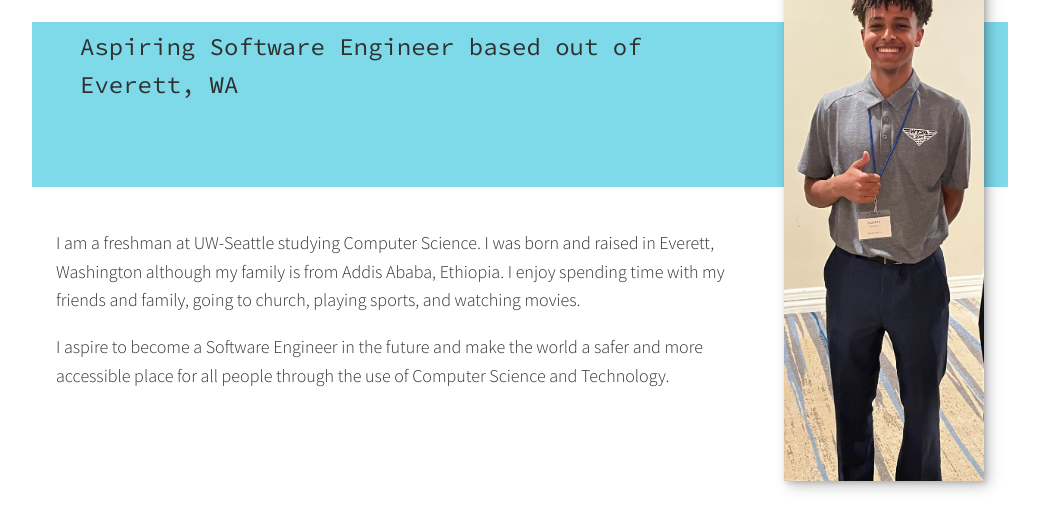
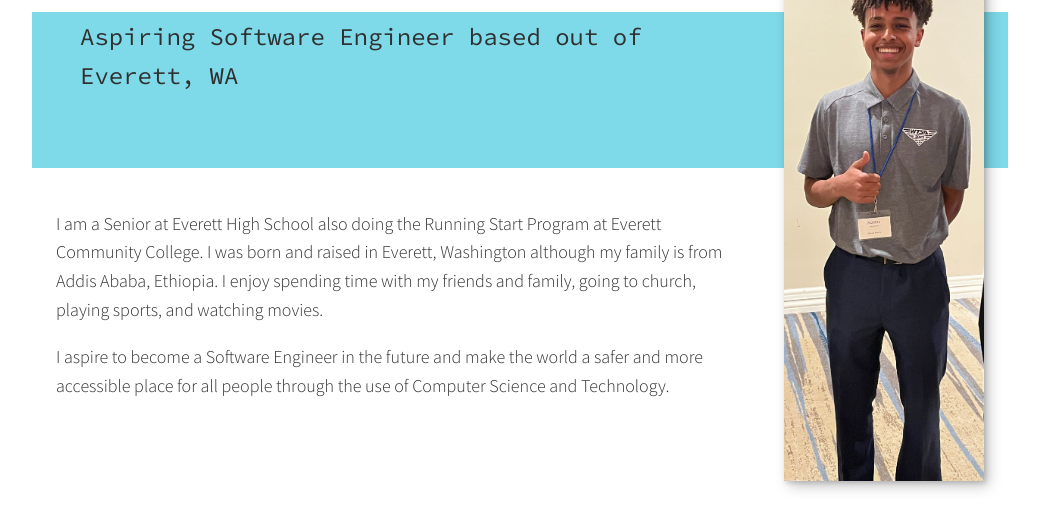
Before and after one commit to Danielb232/danielb232.github.io, a plain HTML site: page index.html in a window 1280 px wide. Shown: the part 645-1167 px from the top of the page, without its empty margins (120-1159 px from the left). Drawn offline with nearby package versions, Linux system fonts and the light colour scheme; files whose address does not match are found by name.

Commit message:
Add files via upload

```diff
--- a/index.html
+++ b/index.html
@@ -46,7 +46,8 @@
            <p class="section__subtitle section__subtitle--about">Aspiring Software Engineer based out of Everett, WA</p>
 
            <div class="about-me__body">
-                <p> I am a freshman at UW-Seattle studying Computer Science. I was born and raised in Everett, Washington
+                <p> I am a Senior at Everett High School also doing the Running Start Program
+                    at Everett Community College. I was born and raised in Everett, Washington
                     although my family is from Addis Ababa, Ethiopia. I enjoy spending time
                     with my friends and family, going to church, playing sports, and watching
                     movies. </p>
```
